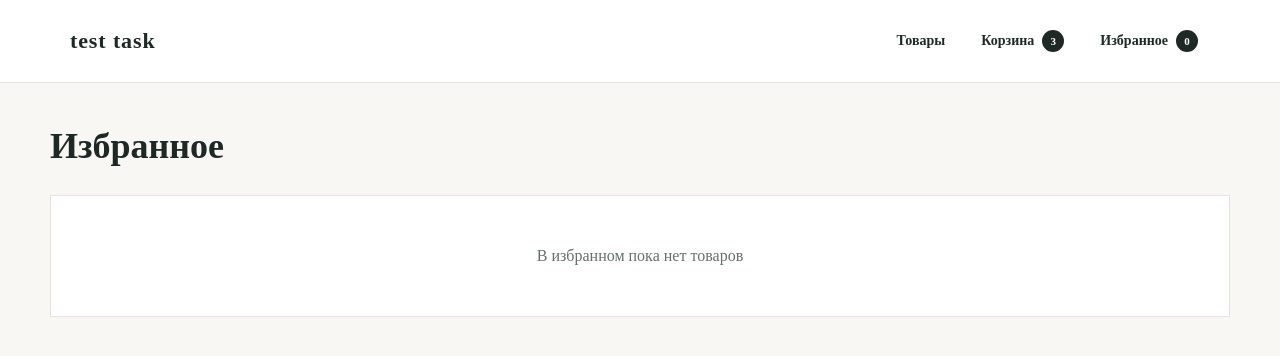
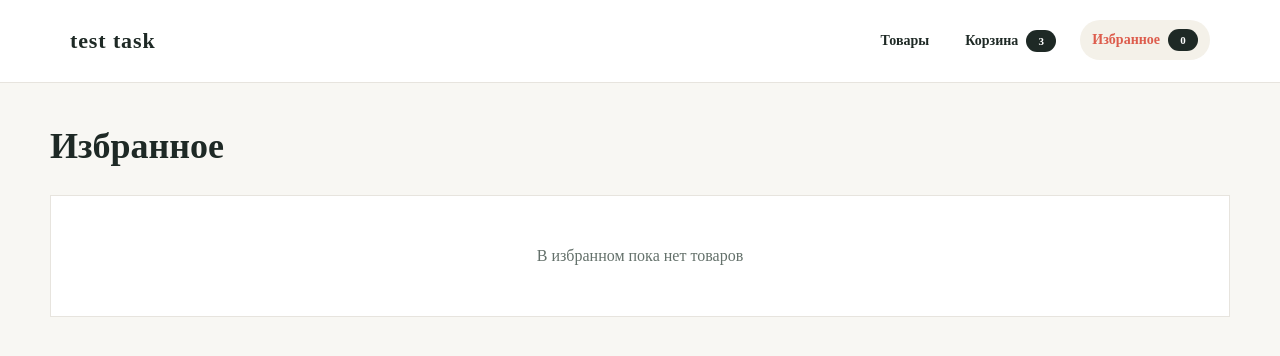
Before and after one commit to pkboyar29/test_task, a Next.js app: page /favorites in a window 1280 px wide. Shown: the top 356 px of the page. Built offline with nearby package versions, Linux system fonts and the light colour scheme.

Commit message:
feat: add highlight for current page NavItem

```diff
--- a/components/NavItem/NavItem.module.scss
+++ b/components/NavItem/NavItem.module.scss
@@ -19,7 +19,8 @@
       color 150ms ease,
       transform 150ms ease;
 
-    &:hover {
+    &:hover,
+    &--active {
       background: #f4f1e9;
       color: v.$color-accent;
       transform: translateY(-1px);
@@ -30,9 +31,10 @@
     display: inline-flex;
     align-items: center;
     justify-content: center;
-    min-width: 22px;
+    width: 30px;
     height: 22px;
-    padding: 0 6px;
+    flex-shrink: 0;
+    padding: 0 4px;
     border-radius: 999px;
     background: v.$color-black;
     color: #fff;
--- a/components/NavItem/NavItem.tsx
+++ b/components/NavItem/NavItem.tsx
@@ -1,4 +1,7 @@
+'use client';
+
 import Link from 'next/link';
+import { usePathname } from 'next/navigation';
 import styles from './NavItem.module.scss';
 
 interface NavItemProps {
@@ -8,9 +11,15 @@ interface NavItemProps {
 }
 
 export default function NavItem({ href, label, count }: NavItemProps) {
+  const pathname = usePathname();
+  const isActive = pathname === href;
+
   return (
     <li className={styles.navItem}>
-      <Link href={href} className={styles.navItem__link}>
+      <Link
+        href={href}
+        className={`${styles.navItem__link} ${isActive ? styles['navItem__link--active'] : ''}`}
+      >
         <span>{label}</span>
         {typeof count !== 'undefined' ? (
           <span className={styles.navItem__count}>{count}</span>
```
